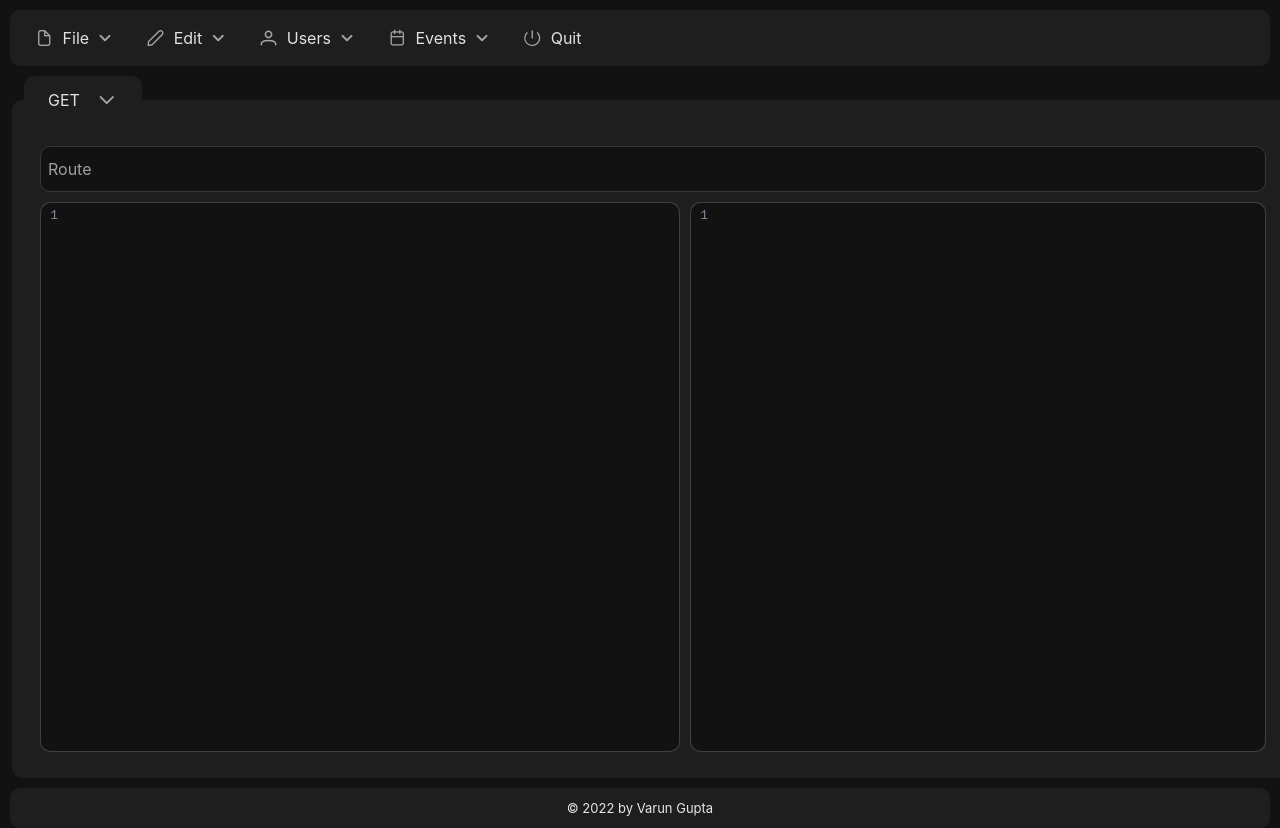
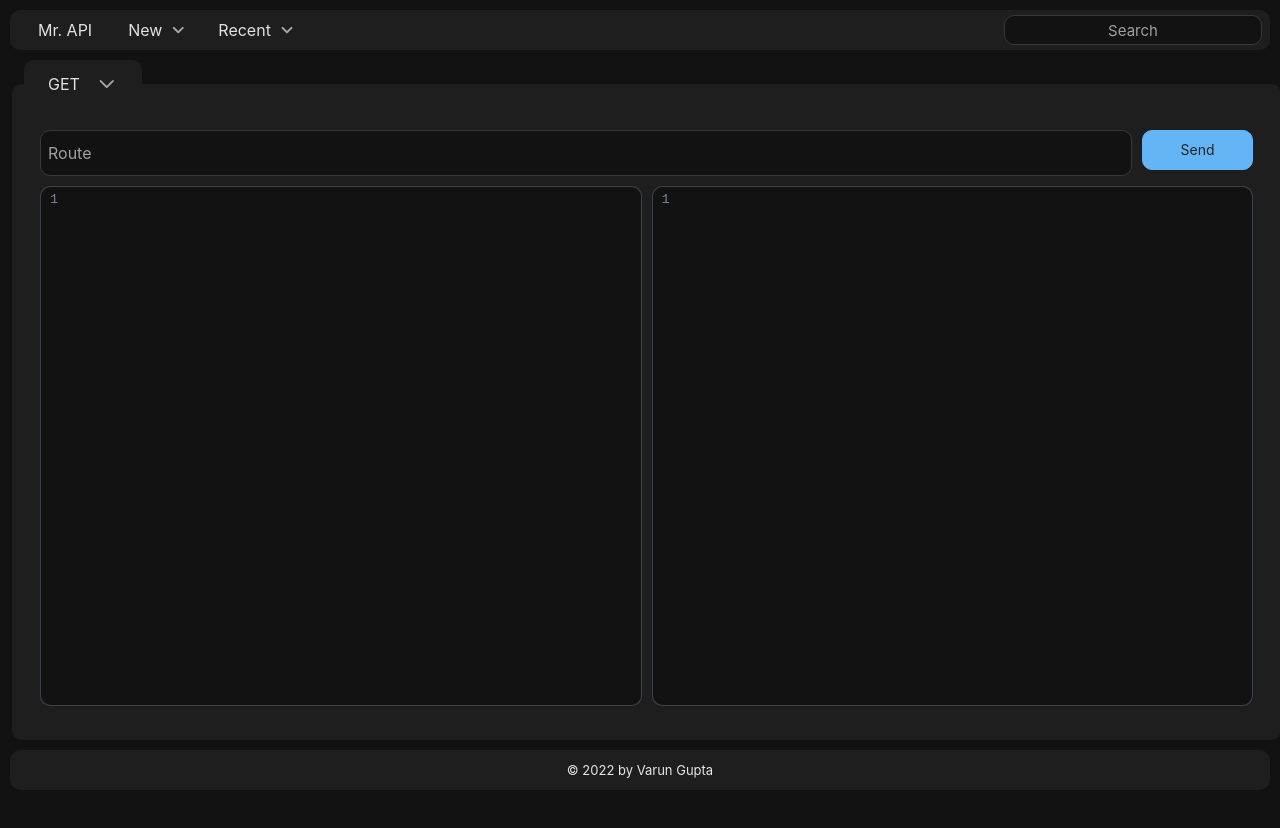
Before and after one commit to Tak1za/mr-api, a React (Create React App) app: page / in a window 1280 px wide. After the commit the page ends 800 px from the top, so only its background shows below. Built offline with nearby package versions, Linux system fonts and the light colour scheme.

Commit message:
cleaned up code and added send button

```diff
--- a/src/components/content/Content.scss
+++ b/src/components/content/Content.scss
@@ -4,7 +4,7 @@
   margin: 0px 10px;
   display: flex;
   flex-flow: column;
-  height: 100%;
+  height: calc(100% - 80px);
 
   .p-fieldset {
     height: 100%;
--- a/src/components/footer/Footer.scss
+++ b/src/components/footer/Footer.scss
@@ -1,5 +1,5 @@
 .footer {
-  flex: 0 1 40px;
+  flex: 0 1 5vh;
   color: rgb(230, 230, 230);
   font-size: small;
   margin: 10px;
@@ -7,5 +7,5 @@
   border-radius: 10px;
   background-color: rgb(30, 30, 30);
   text-align: center;
-  line-height: 40px;
+  line-height: 5vh;
 }
--- a/src/components/header/Header.scss
+++ b/src/components/header/Header.scss
@@ -5,5 +5,6 @@
     margin: 10px;
     border: none;
     border-radius: 10px;
+    height: 5vh;
   }
 }
--- a/src/components/header/Header.tsx
+++ b/src/components/header/Header.tsx
@@ -1,134 +1,50 @@
+import { InputText } from "primereact/inputtext";
 import { Menubar } from "primereact/menubar";
+import Search from "../search/Search";
 import "./Header.scss";
 
 const items = [
   {
-    label: "File",
-    icon: "pi pi-fw pi-file",
+    label: "New",
     items: [
       {
         label: "New",
-        icon: "pi pi-fw pi-plus",
-        items: [
-          {
-            label: "Bookmark",
-            icon: "pi pi-fw pi-bookmark",
-          },
-          {
-            label: "Video",
-            icon: "pi pi-fw pi-video",
-          },
-        ],
       },
       {
         label: "Delete",
-        icon: "pi pi-fw pi-trash",
-      },
-      {
-        separator: true,
       },
       {
         label: "Export",
-        icon: "pi pi-fw pi-external-link",
       },
     ],
   },
   {
-    label: "Edit",
-    icon: "pi pi-fw pi-pencil",
+    label: "Recent",
     items: [
       {
         label: "Left",
-        icon: "pi pi-fw pi-align-left",
       },
       {
         label: "Right",
-        icon: "pi pi-fw pi-align-right",
       },
       {
         label: "Center",
-        icon: "pi pi-fw pi-align-center",
       },
       {
         label: "Justify",
-        icon: "pi pi-fw pi-align-justify",
       },
     ],
-  },
-  {
-    label: "Users",
-    icon: "pi pi-fw pi-user",
-    items: [
-      {
-        label: "New",
-        icon: "pi pi-fw pi-user-plus",
-      },
-      {
-        label: "Delete",
-        icon: "pi pi-fw pi-user-minus",
-      },
-      {
-        label: "Search",
-        icon: "pi pi-fw pi-users",
-        items: [
-          {
-            label: "Filter",
-            icon: "pi pi-fw pi-filter",
-            items: [
-              {
-                label: "Print",
-                icon: "pi pi-fw pi-print",
-              },
-            ],
-          },
-          {
-            icon: "pi pi-fw pi-bars",
-            label: "List",
-          },
-        ],
-      },
-    ],
-  },
-  {
-    label: "Events",
-    icon: "pi pi-fw pi-calendar",
-    items: [
-      {
-        label: "Edit",
-        icon: "pi pi-fw pi-pencil",
-        items: [
-          {
-            label: "Save",
-            icon: "pi pi-fw pi-calendar-plus",
-          },
-          {
-            label: "Delete",
-            icon: "pi pi-fw pi-calendar-minus",
-          },
-        ],
-      },
-      {
-        label: "Archieve",
-        icon: "pi pi-fw pi-calendar-times",
-        items: [
-          {
-            label: "Remove",
-            icon: "pi pi-fw pi-calendar-minus",
-          },
-        ],
-      },
-    ],
-  },
-  {
-    label: "Quit",
-    icon: "pi pi-fw pi-power-off",
   },
 ];
 
 function Header() {
   return (
     <div className="header">
-      <Menubar model={items} />
+      <Menubar
+        model={items}
+        end={Search}
+        start={<div style={{ padding: "20px" }}>Mr. API</div>}
+      />
     </div>
   );
 }
--- a/src/components/method-dropdown/MethodDropdown.scss
+++ b/src/components/method-dropdown/MethodDropdown.scss
@@ -9,6 +9,6 @@
   .p-dropdown:not(.p-disabled).p-focus {
     outline: 0 none;
     border: none;
-    box-shadow: 0 0 0 1px rgba(179, 179, 179, 0.2);
+    box-shadow: none;
   }
 }
--- a/src/components/request-body/RequestBody.tsx
+++ b/src/components/request-body/RequestBody.tsx
@@ -12,10 +12,10 @@ function RequestBody() {
         value={code}
         extensions={[json()]}
         theme="dark"
-        minHeight="550px"
-        maxHeight="550px"
-        minWidth="50vw"
-        maxWidth="50vw"
+        minHeight="65vh"
+        maxHeight="65vh"
+        minWidth="47vw"
+        maxWidth="47vw"
         onChange={(value, _) => setCode(value)}
       />
     </div>
--- a/src/components/response-body/ResponseBody.tsx
+++ b/src/components/response-body/ResponseBody.tsx
@@ -12,10 +12,10 @@ function ResponseBody() {
         value={code}
         extensions={[json()]}
         theme="dark"
-        minHeight="550px"
-        maxHeight="550px"
-        minWidth="45vw"
-        maxWidth="45vw"
+        minHeight="65vh"
+        maxHeight="65vh"
+        minWidth="47vw"
+        maxWidth="47vw"
         onChange={(value, _) => setCode(value)}
       />
     </div>
--- a/src/components/route/Route.scss
+++ b/src/components/route/Route.scss
@@ -4,9 +4,24 @@
   height: 100%;
   padding: 5px;
 
-  .p-inputtext {
-    width: 100%;
-    border-radius: 10px;
-    padding: 12px;
+  .route {
+    display: flex;
+
+    .p-float-label {
+      flex: 0 0 90%;
+    }
+
+    .p-inputtext {
+      width: 100%;
+      border-radius: 10px;
+      padding: 12px;
+    }
+
+    .p-button {
+      margin-left: 10px;
+      flex: 1;
+      height: 40px;
+      border-radius: 10px;
+    }
   }
 }
--- a/src/components/route/Route.tsx
+++ b/src/components/route/Route.tsx
@@ -1,11 +1,13 @@
 import { InputText } from "primereact/inputtext";
-import React, { useState } from "react";
+import { Button } from "primereact/button";
+import { useState } from "react";
 import "./Route.scss";
 
 function Route() {
   const [route, setRoute] = useState("");
 
   return (
+    <div className="route">
       <span className="p-float-label">
         <InputText
           id="route"
@@ -15,6 +17,8 @@ function Route() {
         />
         <label htmlFor="route">Route</label>
       </span>
+      <Button label="Send" className="p-button-sm p-button-rounded" />
+    </div>
   );
 }
 
--- /dev/null
+++ b/src/components/search/Search.scss
@@ -0,0 +1,8 @@
+.search {
+  .p-inputtext {
+    border-radius: 10px;
+    height: 30px;
+    font-size: 15px;
+    text-align: center;
+  }
+}
--- /dev/null
+++ b/src/components/search/Search.tsx
@@ -0,0 +1,13 @@
+import { InputText } from "primereact/inputtext";
+import React from "react";
+import "./Search.scss";
+
+function Search() {
+  return (
+    <div className="search">
+      <InputText placeholder="Search" type="text" />
+    </div>
+  );
+}
+
+export default Search;
```
Also changed, not shown: public/electron.js (+14 -11 lines). Lines whose indentation alone changed are shown as unchanged.
